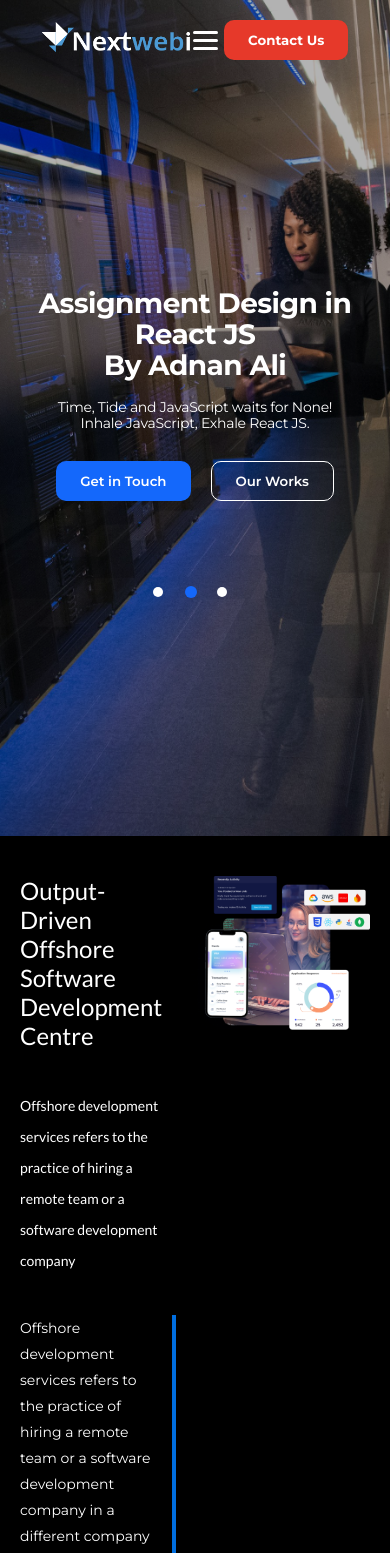
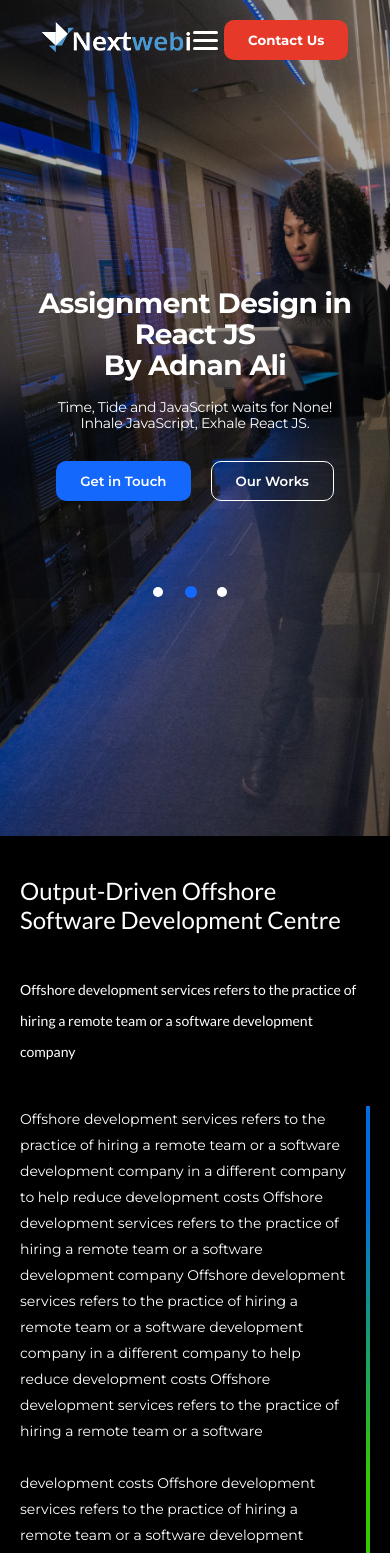
Before and after one commit to Adnan-Baosman/React_Assignment, a React (Vite) app: page / in a window 390 px wide. Shown: the top 1553 px of the page. Built offline with nearby package versions, Linux system fonts and the light colour scheme.

Commit message:
responsive

```diff
--- a/src/components/mobilecss.css
+++ b/src/components/mobilecss.css
@@ -33,6 +33,18 @@
   }
   .hero .custom-arrow {
     display: none;
+  }
+  .second-section {
+    flex-direction: column;
+  }
+  .second-section .right-column img {
+    max-width: 90%;
+
+    margin-left: -15vw;
+    margin-top: 15%;
+  }
+  .second-section .right-column {
+    text-align: center;
   }
 }
 
```
